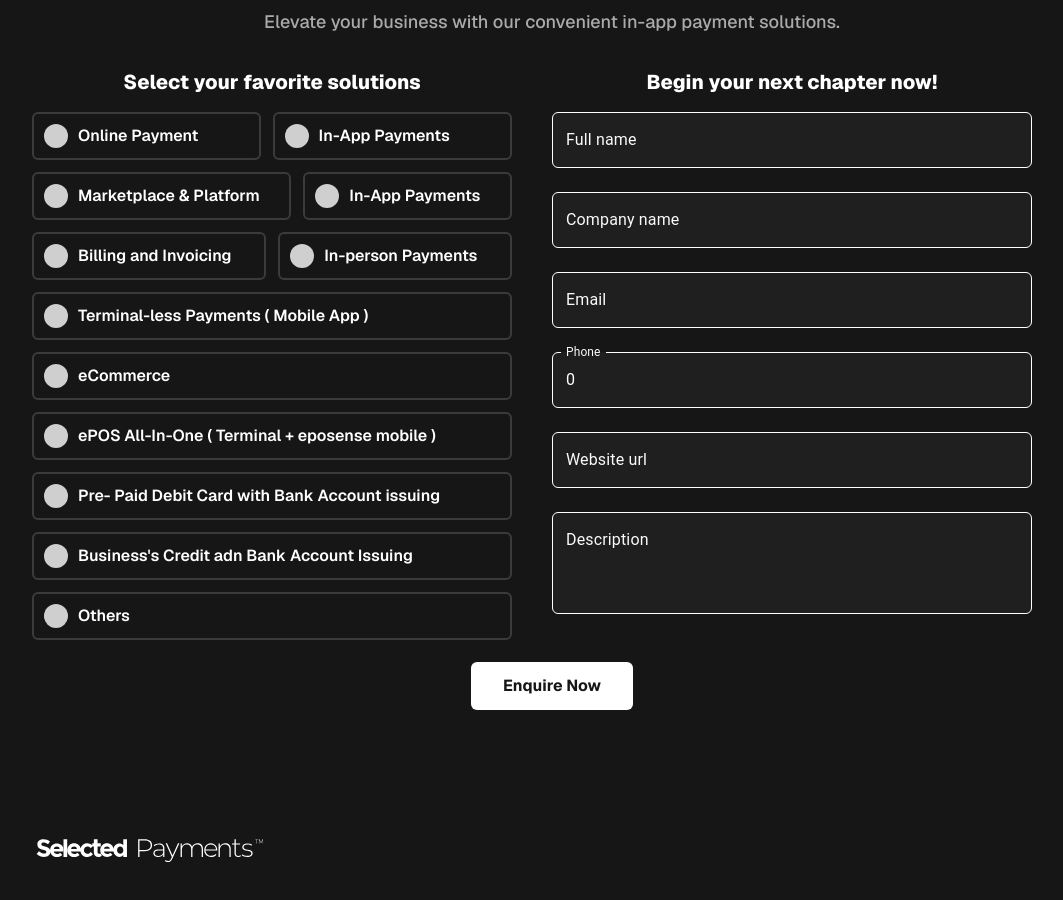
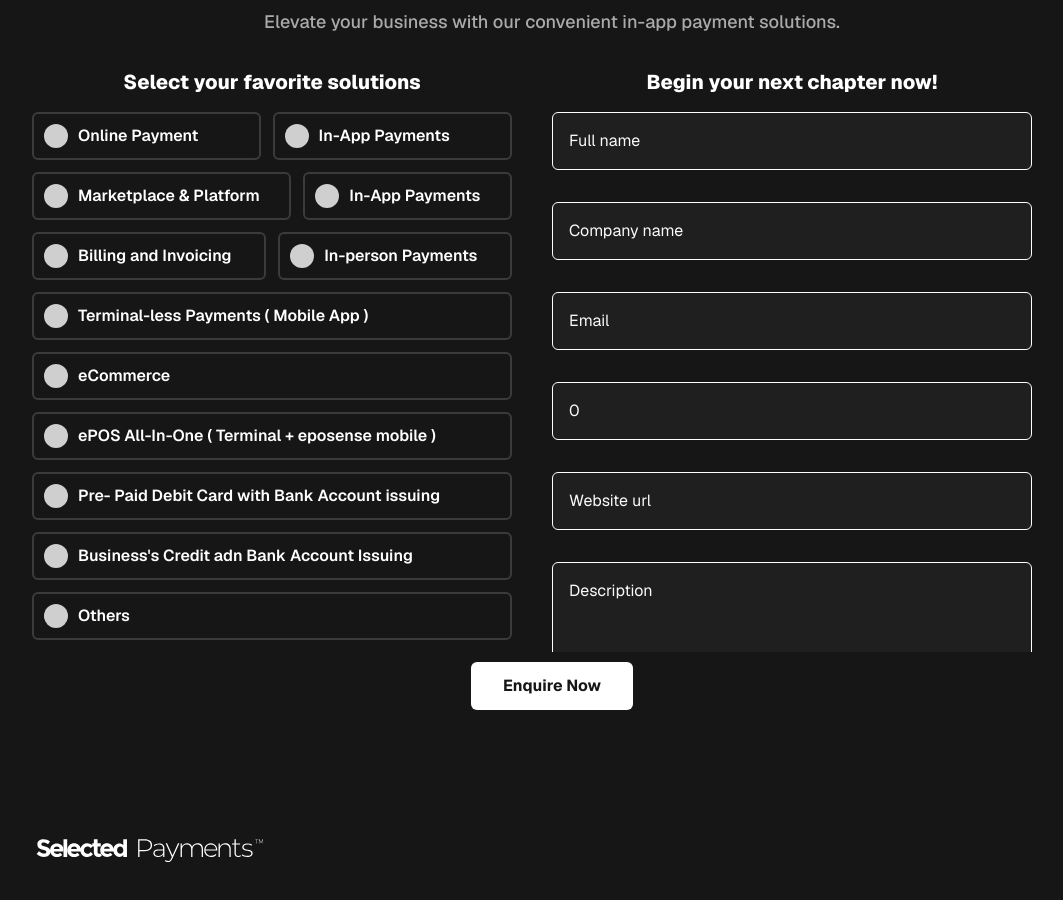
Before and after one commit to arshaan-abh/payments-landing, a Next.js app: page / in a window 1280 px wide. Shown: the part 7256-8156 px from the top of the page, without its empty margins (88-1151 px from the left). Built offline with nearby package versions, Linux system fonts and the light colour scheme.

Commit message:
Replace mui inputs with plane inputs

```diff
--- a/app/_components/form/form.tsx
+++ b/app/_components/form/form.tsx
@@ -1,10 +1,9 @@
 "use client";
 import { Control, Controller, FieldErrors } from "react-hook-form";
-import { createTheme, ThemeProvider, styled } from "@mui/material/styles";
+import { createTheme, ThemeProvider } from "@mui/material/styles";
 
-import { TextField } from "@mui/material";
 import { EnquireRequest } from "@/app/@types/enquireRequest";
-import { FC } from "react";
+import { DetailedHTMLProps, FC } from "react";
 
 interface FormSectionProps {
 	control: Control<EnquireRequest, any>;
@@ -12,42 +11,6 @@ interface FormSectionProps {
 }
 
 const FormSection: FC<FormSectionProps> = ({ control, errors }) => {
-	const CustomTextField = styled(TextField)({
-		"& .MuiOutlinedInput-notchedOutline": {
-			borderColor: "white",
-			borderRadius: "0.375rem /* 6px */",
-		},
-		"& .MuiOutlinedInput-root:hover .MuiOutlinedInput-notchedOutline": {
-			borderColor: "white", // Change the border color on hover
-		},
-		"& .MuiFormLabel-root": {
-			color: "#fafafa", // Change the placeholder text color
-		},
-		"& .MuiInputBase-input": {
-			color: "white", // Change the text color
-			fontFamily: "var(--font-lato)",
-			fontWeight: 400 /* font-normal */,
-			fontSize: "1rem" /* 16px */,
-		},
-		"& .MuiOutlinedInput-root": {
-			"&.Mui-error fieldset": {
-				borderColor: "CE7272", // Change the outline color when there's an error
-			},
-			"& fieldset": {
-				backgroundColor: "#ffffff0a",
-				borderColor: "white", // Change the outline color when not focused
-			},
-			"&.Mui-focused fieldset": {
-				borderColor: "white", // Change the outline color when focused
-			},
-		},
-		"& .MuiFormHelperText-root": {
-			color: "CE7272", // Change the color of the helper text
-			marginBottom: "0.125rem" /* 2px */,
-			marginTop: "0.125rem" /* 2px */,
-		},
-	});
-
 	const theme = createTheme();
 	return (
 		<div className="flex basis-1/2 flex-col">
@@ -66,10 +29,9 @@ const FormSection: FC<FormSectionProps> = ({ control, errors }) => {
 										{...field}
 										type="text"
 										id="name"
-										label="Full name"
+										placeholder="Full name"
 										error={!!errors.name}
 										helperText={errors.name?.message ?? " "}
-										variant="outlined"
 										className="w-full"
 									/>
 								</ThemeProvider>
@@ -88,10 +50,9 @@ const FormSection: FC<FormSectionProps> = ({ control, errors }) => {
 										{...field}
 										type="text"
 										id="companyName"
-										label="Company name"
+										placeholder="Company name"
 										error={!!errors.companyName}
 										helperText={errors.companyName?.message ?? " "}
-										variant="outlined"
 										className="w-full"
 									/>
 								</ThemeProvider>
@@ -110,10 +71,9 @@ const FormSection: FC<FormSectionProps> = ({ control, errors }) => {
 										{...field}
 										type="email"
 										id="email"
-										label="Email"
+										placeholder="Email"
 										error={!!errors.email}
 										helperText={errors.email?.message ?? " "}
-										variant="outlined"
 										className="w-full"
 									/>
 								</ThemeProvider>
@@ -132,10 +92,9 @@ const FormSection: FC<FormSectionProps> = ({ control, errors }) => {
 										{...field}
 										type="number"
 										id="phone"
-										label="Phone"
+										placeholder="Phone"
 										error={!!errors.phone}
 										helperText={errors.phone?.message ?? " "}
-										variant="outlined"
 										className="w-full"
 									/>
 								</ThemeProvider>
@@ -154,10 +113,9 @@ const FormSection: FC<FormSectionProps> = ({ control, errors }) => {
 										{...field}
 										type="text"
 										id="webUrl"
-										label="Website url"
+										placeholder="Website url"
 										error={!!errors.webUrl}
 										helperText={errors.webUrl?.message ?? " "}
-										variant="outlined"
 										className="w-full"
 									/>
 								</ThemeProvider>
@@ -171,19 +129,15 @@ const FormSection: FC<FormSectionProps> = ({ control, errors }) => {
 						control={control}
 						render={({ field }) => (
 							<div className="w-full ">
-								<CustomTextField
+								<CustomTextArea
 									{...field}
-									type="text"
 									id="description"
-									label="Description"
+									placeholder="Description"
 									error={!!errors.description}
 									helperText={errors.description?.message ?? " "}
-									variant="outlined"
 									className="w-full"
-									multiline
 									rows={3}
-									FormHelperTextProps={{ style: { display: "none" } }}
-								></CustomTextField>
+								/>
 							</div>
 						)}
 					/>
@@ -194,3 +148,69 @@ const FormSection: FC<FormSectionProps> = ({ control, errors }) => {
 };
 
 export default FormSection;
+
+interface CustomTextFieldProps
+	extends DetailedHTMLProps<
+		React.InputHTMLAttributes<HTMLInputElement>,
+		HTMLInputElement
+	> {
+	error: boolean;
+	helperText: string;
+}
+
+const CustomTextField: FC<CustomTextFieldProps> = (props) => {
+	const { error, helperText, className, ...otherProps } = props;
+
+	const inputErrorClasses = error
+		? "border-red-500 placeholder:text-red-500"
+		: "border-white placeholder:text-[#fafafa]";
+	const helperErrorClasses = error ? "text-red-500" : "text-white";
+
+	return (
+		<>
+			<input
+				className={`rounded-md border bg-[#ffffff0a] p-4 text-base font-normal text-[#fafafa] outline-none ${inputErrorClasses} ${className}`}
+				{...otherProps}
+			/>
+			<div
+				title={helperText}
+				className={`my-1 h-6 ${helperErrorClasses} line-clamp-1`}
+			>
+				{helperText}
+			</div>
+		</>
+	);
+};
+
+interface CustomTextAreaProps
+	extends DetailedHTMLProps<
+		React.TextareaHTMLAttributes<HTMLTextAreaElement>,
+		HTMLTextAreaElement
+	> {
+	error: boolean;
+	helperText: string;
+}
+
+const CustomTextArea: FC<CustomTextAreaProps> = (props) => {
+	const { error, helperText, className, ...otherProps } = props;
+
+	const inputErrorClasses = error
+		? "border-red-500 placeholder:text-red-500"
+		: "border-white placeholder:text-[#fafafa]";
+	const helperErrorClasses = error ? "text-red-500" : "text-white";
+
+	return (
+		<>
+			<textarea
+				className={`rounded-md border bg-[#ffffff0a] p-4 text-base font-normal text-[#fafafa] outline-none ${inputErrorClasses} ${className}`}
+				{...otherProps}
+			/>
+			<div
+				title={helperText}
+				className={`my-1 h-6 ${helperErrorClasses} line-clamp-1`}
+			>
+				{helperText}
+			</div>
+		</>
+	);
+};
--- a/package.json
+++ b/package.json
@@ -14,6 +14,7 @@
 		"@hookform/resolvers": "^3.3.2",
 		"@mui/icons-material": "^5.14.16",
 		"@mui/material": "^5.14.16",
+		"@tailwindcss/line-clamp": "^0.4.4",
 		"@types/react-modal": "^3.16.2",
 		"@types/react-transition-group": "^4.4.8",
 		"framer-motion": "^10.16.4",
--- a/tailwind.config.ts
+++ b/tailwind.config.ts
@@ -99,7 +99,7 @@ const config: Config = {
 			},
 		},
 	},
-	plugins: [],
+	plugins: [require("@tailwindcss/line-clamp")],
 };
 
 export default config;
```
Also changed, not shown: 1 other file (tests, documents, lock files or other folders).
